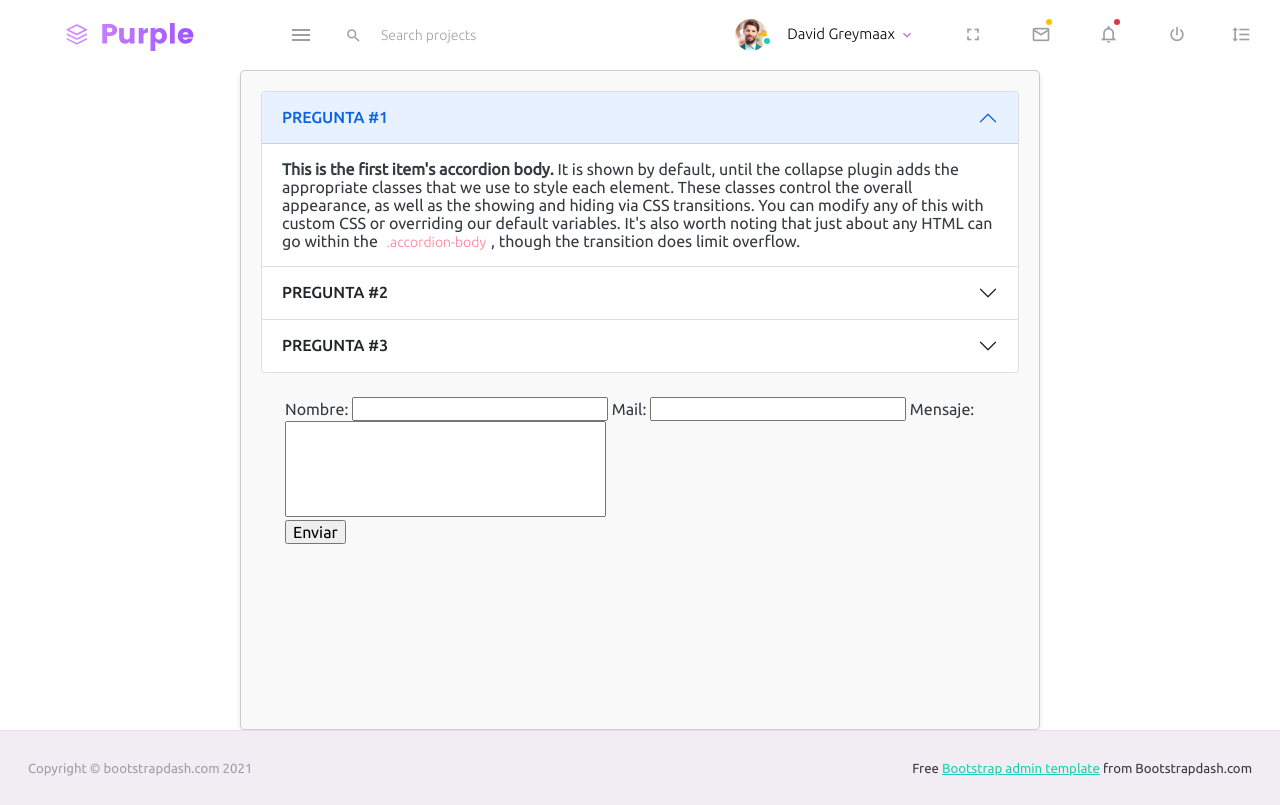
After one commit to InsiderUser/AgroCommerce, a PHP site: page /agrocommerce/pages/forms/soporte_usuario.html in a window 1280 px wide. The commit adds this page. Run offline with PHP 8.4, Linux system fonts and the light colour scheme.

Commit message:
Agregado de seccion soporte para el usuario, y mejora de la seccion tables (muestreo de info)

```diff
--- /dev/null
+++ b/template/pages/forms/soporte_usuario.html
@@ -0,0 +1,260 @@
+<!DOCTYPE html>
+<html lang="en">
+  <head>
+    <!-- Required meta tags -->
+    <meta charset="utf-8">
+    <meta name="viewport" content="width=device-width, initial-scale=1, shrink-to-fit=no">
+    <title>Purple Admin</title>
+    <!-- plugins:css -->
+    <link rel="stylesheet" href="../../assets/vendors/mdi/css/materialdesignicons.min.css">
+    <link rel="stylesheet" href="../../assets/vendors/css/vendor.bundle.base.css">
+    <!-- endinject -->
+    <!-- Plugin css for this page -->
+    <!-- End plugin css for this page -->
+    <!-- inject:css -->
+    <!-- endinject -->
+    <!-- Layout styles -->
+    <link rel="stylesheet" href="../../assets/css/style.css">
+    <!-- End layout styles -->
+    <link rel="stylesheet" href="./style_soporte.css">
+    <link rel="shortcut icon" href="../../assets/images/favicon.ico" />
+  </head>
+  <body>
+    <div class="container-scroller">
+      <!-- partial:../../partials/_navbar.html -->
+      <nav class="navbar default-layout-navbar col-lg-12 col-12 p-0 fixed-top d-flex flex-row">
+        <div class="text-center navbar-brand-wrapper d-flex align-items-center justify-content-center">
+          <a class="navbar-brand brand-logo" href="../../index.html"><img src="../../assets/images/logo.svg" alt="logo" /></a>
+          <a class="navbar-brand brand-logo-mini" href="../../index.html"><img src="../../assets/images/logo-mini.svg" alt="logo" /></a>
+        </div>
+        <div class="navbar-menu-wrapper d-flex align-items-stretch">
+          <button class="navbar-toggler navbar-toggler align-self-center" type="button" data-toggle="minimize">
+            <span class="mdi mdi-menu"></span>
+          </button>
+          <div class="search-field d-none d-md-block">
+            <form class="d-flex align-items-center h-100" action="#">
+              <div class="input-group">
+                <div class="input-group-prepend bg-transparent">
+                  <i class="input-group-text border-0 mdi mdi-magnify"></i>
+                </div>
+                <input type="text" class="form-control bg-transparent border-0" placeholder="Search projects">
+              </div>
+            </form>
+          </div>
+          <ul class="navbar-nav navbar-nav-right">
+            <li class="nav-item nav-profile dropdown">
+              <a class="nav-link dropdown-toggle" id="profileDropdown" href="#" data-bs-toggle="dropdown" aria-expanded="false">
+                <div class="nav-profile-img">
+                  <img src="../../assets/images/faces/face1.jpg" alt="image">
+                  <span class="availability-status online"></span>
+                </div>
+                <div class="nav-profile-text">
+                  <p class="mb-1 text-black">David Greymaax</p>
+                </div>
+              </a>
+              <div class="dropdown-menu navbar-dropdown" aria-labelledby="profileDropdown">
+                <a class="dropdown-item" href="#">
+                  <i class="mdi mdi-cached me-2 text-success"></i> Activity Log </a>
+                <div class="dropdown-divider"></div>
+                <a class="dropdown-item" href="#">
+                  <i class="mdi mdi-logout me-2 text-primary"></i> Signout </a>
+              </div>
+            </li>
+            <li class="nav-item d-none d-lg-block full-screen-link">
+              <a class="nav-link">
+                <i class="mdi mdi-fullscreen" id="fullscreen-button"></i>
+              </a>
+            </li>
+            <li class="nav-item dropdown">
+              <a class="nav-link count-indicator dropdown-toggle" id="messageDropdown" href="#" data-bs-toggle="dropdown" aria-expanded="false">
+                <i class="mdi mdi-email-outline"></i>
+                <span class="count-symbol bg-warning"></span>
+              </a>
+              <div class="dropdown-menu dropdown-menu-right navbar-dropdown preview-list" aria-labelledby="messageDropdown">
+                <h6 class="p-3 mb-0">Messages</h6>
+                <div class="dropdown-divider"></div>
+                <a class="dropdown-item preview-item">
+                  <div class="preview-thumbnail">
+                    <img src="../../assets/images/faces/face4.jpg" alt="image" class="profile-pic">
+                  </div>
+                  <div class="preview-item-content d-flex align-items-start flex-column justify-content-center">
+                    <h6 class="preview-subject ellipsis mb-1 font-weight-normal">Mark send you a message</h6>
+                    <p class="text-gray mb-0"> 1 Minutes ago </p>
+                  </div>
+                </a>
+                <div class="dropdown-divider"></div>
+                <a class="dropdown-item preview-item">
+                  <div class="preview-thumbnail">
+                    <img src="../../assets/images/faces/face2.jpg" alt="image" class="profile-pic">
+                  </div>
+                  <div class="preview-item-content d-flex align-items-start flex-column justify-content-center">
+                    <h6 class="preview-subject ellipsis mb-1 font-weight-normal">Cregh send you a message</h6>
+                    <p class="text-gray mb-0"> 15 Minutes ago </p>
+                  </div>
+                </a>
+                <div class="dropdown-divider"></div>
+                <a class="dropdown-item preview-item">
+                  <div class="preview-thumbnail">
+                    <img src="../../assets/images/faces/face3.jpg" alt="image" class="profile-pic">
+                  </div>
+                  <div class="preview-item-content d-flex align-items-start flex-column justify-content-center">
+                    <h6 class="preview-subject ellipsis mb-1 font-weight-normal">Profile picture updated</h6>
+                    <p class="text-gray mb-0"> 18 Minutes ago </p>
+                  </div>
+                </a>
+                <div class="dropdown-divider"></div>
+                <h6 class="p-3 mb-0 text-center">4 new messages</h6>
+              </div>
+            </li>
+            <li class="nav-item dropdown">
+              <a class="nav-link count-indicator dropdown-toggle" id="notificationDropdown" href="#" data-bs-toggle="dropdown">
+                <i class="mdi mdi-bell-outline"></i>
+                <span class="count-symbol bg-danger"></span>
+              </a>
+              <div class="dropdown-menu dropdown-menu-right navbar-dropdown preview-list" aria-labelledby="notificationDropdown">
+                <h6 class="p-3 mb-0">Notifications</h6>
+                <div class="dropdown-divider"></div>
+                <a class="dropdown-item preview-item">
+                  <div class="preview-thumbnail">
+                    <div class="preview-icon bg-success">
+                      <i class="mdi mdi-calendar"></i>
+                    </div>
+                  </div>
+                  <div class="preview-item-content d-flex align-items-start flex-column justify-content-center">
+                    <h6 class="preview-subject font-weight-normal mb-1">Event today</h6>
+                    <p class="text-gray ellipsis mb-0"> Just a reminder that you have an event today </p>
+                  </div>
+                </a>
+                <div class="dropdown-divider"></div>
+                <a class="dropdown-item preview-item">
+                  <div class="preview-thumbnail">
+                    <div class="preview-icon bg-warning">
+                      <i class="mdi mdi-settings"></i>
+                    </div>
+                  </div>
+                  <div class="preview-item-content d-flex align-items-start flex-column justify-content-center">
+                    <h6 class="preview-subject font-weight-normal mb-1">Settings</h6>
+                    <p class="text-gray ellipsis mb-0"> Update dashboard </p>
+                  </div>
+                </a>
+                <div class="dropdown-divider"></div>
+                <a class="dropdown-item preview-item">
+                  <div class="preview-thumbnail">
+                    <div class="preview-icon bg-info">
+                      <i class="mdi mdi-link-variant"></i>
+                    </div>
+                  </div>
+                  <div class="preview-item-content d-flex align-items-start flex-column justify-content-center">
+                    <h6 class="preview-subject font-weight-normal mb-1">Launch Admin</h6>
+                    <p class="text-gray ellipsis mb-0"> New admin wow! </p>
+                  </div>
+                </a>
+                <div class="dropdown-divider"></div>
+                <h6 class="p-3 mb-0 text-center">See all notifications</h6>
+              </div>
+            </li>
+            <li class="nav-item nav-logout d-none d-lg-block">
+              <a class="nav-link" href="#">
+                <i class="mdi mdi-power"></i>
+              </a>
+            </li>
+            <li class="nav-item nav-settings d-none d-lg-block">
+              <a class="nav-link" href="#">
+                <i class="mdi mdi-format-line-spacing"></i>
+              </a>
+            </li>
+          </ul>
+          <button class="navbar-toggler navbar-toggler-right d-lg-none align-self-center" type="button" data-toggle="offcanvas">
+            <span class="mdi mdi-menu"></span>
+          </button>
+        </div>
+      </nav>
+      <!-- partial -->
+      <div class="container-fluid page-body-wrapper">
+
+        <!--Soporte para el usuario-->
+        <div class="container faq-container">
+            <div class="accordion" id="accordionExample">
+                <div class="accordion-item">
+                  <h2 class="accordion-header">
+                    <button class="accordion-button" type="button" data-bs-toggle="collapse" data-bs-target="#collapseOne" aria-expanded="true" aria-controls="collapseOne">
+                      PREGUNTA #1
+                    </button>
+                  </h2>
+                  <div id="collapseOne" class="accordion-collapse collapse show" data-bs-parent="#accordionExample">
+                    <div class="accordion-body">
+                      <strong>This is the first item's accordion body.</strong> It is shown by default, until the collapse plugin adds the appropriate classes that we use to style each element. These classes control the overall appearance, as well as the showing and hiding via CSS transitions. You can modify any of this with custom CSS or overriding our default variables. It's also worth noting that just about any HTML can go within the <code>.accordion-body</code>, though the transition does limit overflow.
+                    </div>
+                  </div>
+                </div>
+                <div class="accordion-item">
+                  <h2 class="accordion-header">
+                    <button class="accordion-button collapsed" type="button" data-bs-toggle="collapse" data-bs-target="#collapseTwo" aria-expanded="false" aria-controls="collapseTwo">
+                        PREGUNTA #2
+                    </button>
+                  </h2>
+                  <div id="collapseTwo" class="accordion-collapse collapse" data-bs-parent="#accordionExample">
+                    <div class="accordion-body">
+                      <strong>This is the second item's accordion body.</strong> It is hidden by default, until the collapse plugin adds the appropriate classes that we use to style each element. These classes control the overall appearance, as well as the showing and hiding via CSS transitions. You can modify any of this with custom CSS or overriding our default variables. It's also worth noting that just about any HTML can go within the <code>.accordion-body</code>, though the transition does limit overflow.
+                    </div>
+                  </div>
+                </div>
+                <div class="accordion-item">
+                  <h2 class="accordion-header">
+                    <button class="accordion-button collapsed" type="button" data-bs-toggle="collapse" data-bs-target="#collapseThree" aria-expanded="false" aria-controls="collapseThree">
+                        PREGUNTA #3
+                    </button>
+                  </h2>
+                  <div id="collapseThree" class="accordion-collapse collapse" data-bs-parent="#accordionExample">
+                    <div class="accordion-body">
+                      <strong>This is the third item's accordion body.</strong> It is hidden by default, until the collapse plugin adds the appropriate classes that we use to style each element. These classes control the overall appearance, as well as the showing and hiding via CSS transitions. You can modify any of this with custom CSS or overriding our default variables. It's also worth noting that just about any HTML can go within the <code>.accordion-body</code>, though the transition does limit overflow.
+                    </div>
+                  </div>
+                </div>
+            </div>
+
+            <!--Formulario de mensaje-->
+                <div class="container p-4">
+                  <form action="enviar.php" method="post">
+                    <label for="nombre">Nombre:</label>
+                    <input name="nombre" type="text">
+                    <label for="mail">Mail:</label>
+                    <input name="email" type="email">
+                    <label for="mensaje">Mensaje:</label>
+                    <textarea name="mensaje" id="mensaje" cols="30" rows="5"></textarea>
+                    <br>
+                    <input type="submit" value="Enviar">
+                  </form>
+                </div>
+        </div>
+
+        </div>
+        <!-- main-panel ends -->
+      </div>
+      <!-- page-body-wrapper ends -->
+    </div>
+    <footer class="footer">
+        <div class="container-fluid d-flex justify-content-between">
+          <span class="text-muted d-block text-center text-sm-start d-sm-inline-block">Copyright © bootstrapdash.com 2021</span>
+          <span class="float-none float-sm-end mt-1 mt-sm-0 text-end"> Free <a href="https://www.bootstrapdash.com/bootstrap-admin-template/" target="_blank">Bootstrap admin template</a> from Bootstrapdash.com</span>
+        </div>
+    </footer>
+    <!-- container-scroller -->
+    <!-- plugins:js -->
+    <script src="https://code.jquery.com/jquery-3.5.1.slim.min.js"></script>
+    <script src="https://cdn.jsdelivr.net/npm/@popperjs/core@2.9.1/dist/umd/popper.min.js"></script>
+    <script src="https://stackpath.bootstrapcdn.com/bootstrap/4.5.2/js/bootstrap.min.js"></script>
+    <script src="../../assets/vendors/js/vendor.bundle.base.js"></script>
+    <!-- endinject -->
+    <!-- Plugin js for this page -->
+    <!-- End plugin js for this page -->
+    <!-- inject:js -->
+    <script src="../../assets/js/off-canvas.js"></script>
+    <script src="../../assets/js/hoverable-collapse.js"></script>
+    <script src="../../assets/js/misc.js"></script>
+    <!-- endinject -->
+    <!-- Custom js for this page -->
+    <script src="../../assets/js/file-upload.js"></script>
+    <!-- End custom js for this page -->
+  </body>
+</html>
--- /dev/null
+++ b/template/pages/forms/style_soporte.css
@@ -0,0 +1,32 @@
+.faq-container {
+    max-width: 800px;
+    margin: 0 auto;
+    padding: 20px;
+    border: 1px solid #ccc;
+    border-radius: 5px;
+    box-shadow: 0 2px 4px rgba(0, 0, 0, 0.1);
+    background-color: #f9f9f9;
+  }
+
+  .question {
+    cursor: pointer;
+    font-weight: bold;
+    padding: 10px;
+    border: 1px solid #ddd;
+    border-radius: 5px;
+    background-color: #fff;
+    margin-bottom: 10px;
+  }
+
+  .answer {
+    display: none;
+    padding: 10px;
+    border: 1px solid #ddd;
+    border-radius: 5px;
+    background-color: #fff;
+    margin-top: 5px;
+  }
+
+  .answer.active {
+    display: block;
+  }
--- a/template/pages/tables/conexion.php
+++ b/template/pages/tables/conexion.php
@@ -1,9 +1,9 @@
 <?php
     $host = "localhost";
-    $port = "5432";
+    $port = "5050";
     $user = "postgres";
     $pass = "postgres";
-    $dbname = "datasets";
+    $dbname = "agrocommercedb";
 
     $conectado = pg_connect("host=$host port=$port user=$user password=$pass dbname=$dbname");
 
```
Also changed, not shown: template/pages/forms/enviar.php (added, +26 -0 lines), template/pages/tables/basic-table.php (+42 -0 lines), template/pages/tables/style_tables.css (added, +14 -0 lines).
